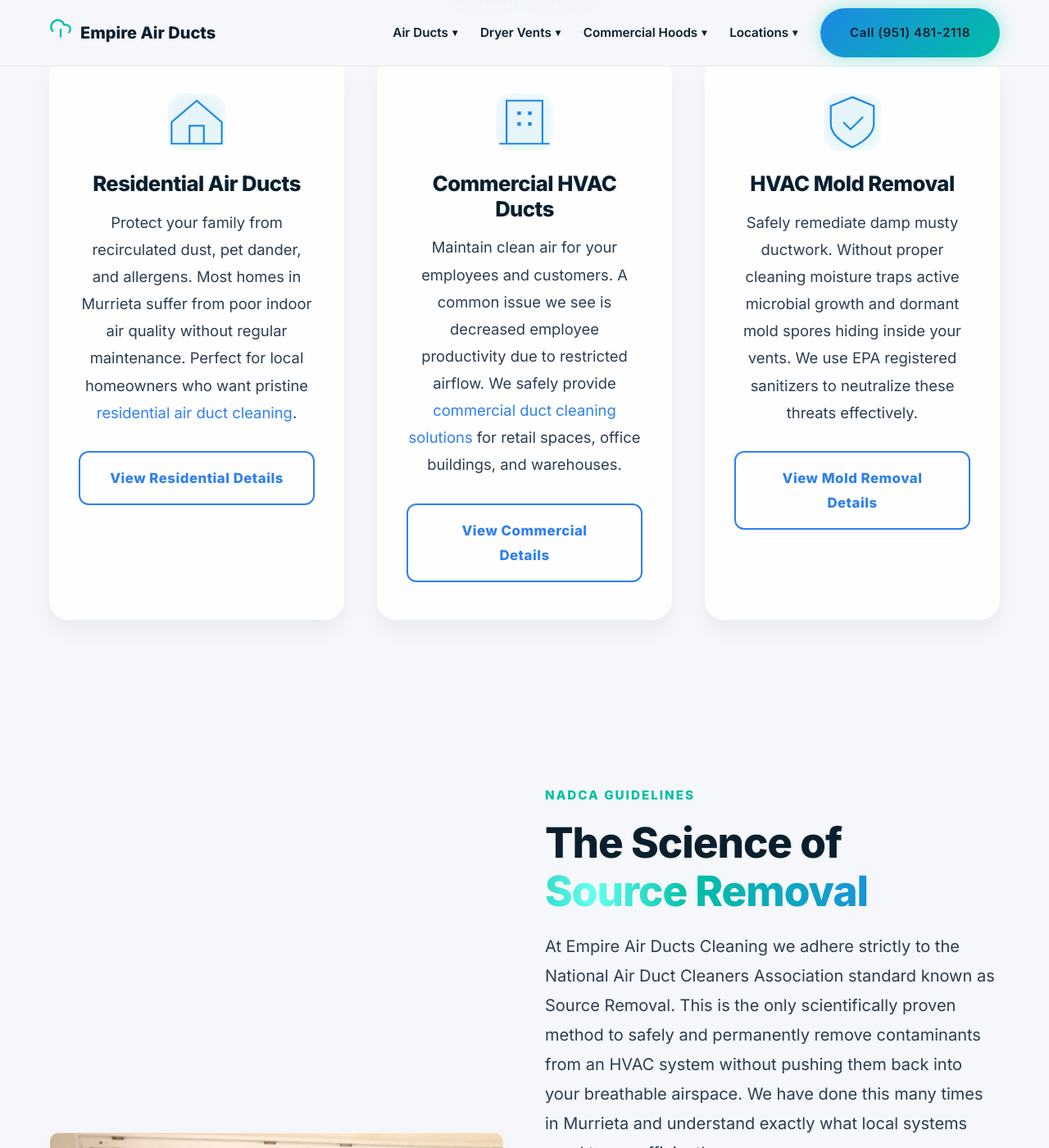
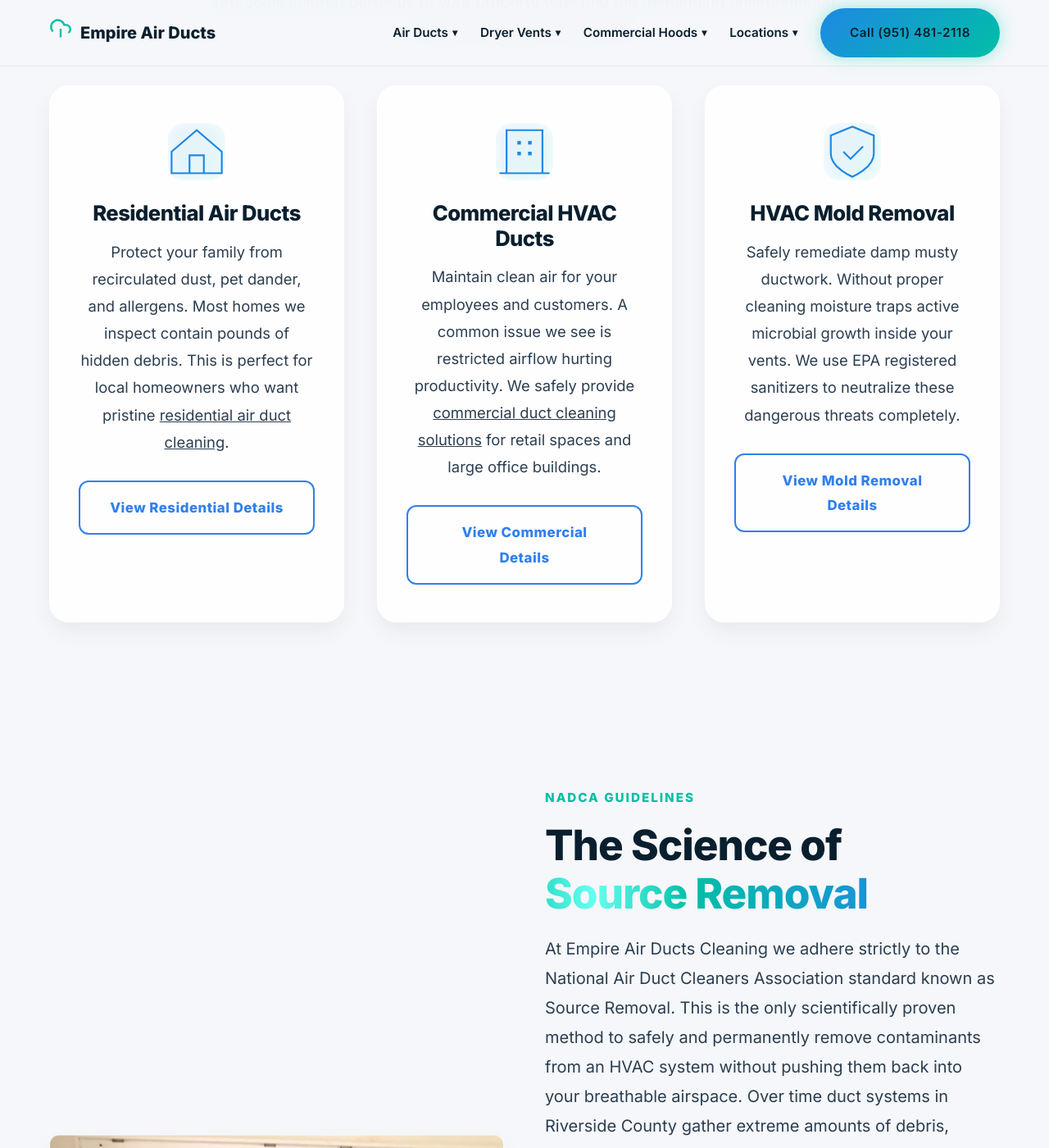
Before and after one commit to YourOnlineSquad/empire-air-ducts-cleaning, a Jekyll site: the page built from air-duct-cleaning/index.html, in a window 1280 px wide and 1400 px high, scrolled down 1480 px. Shown: the whole window at 82% size. Built offline with Jekyll 4.4.1, drawn with Linux system fonts in a browser that asks for light colours; some of the changed text lies outside the part shown.

Commit message:
Update index.html

```diff
--- a/air-duct-cleaning/index.html
+++ b/air-duct-cleaning/index.html
@@ -1,7 +1,7 @@
 ---
 layout: default
 title: Professional Air Duct Cleaning Murrieta CA | Empire Air Ducts Cleaning
-description: Expert residential and commercial air duct cleaning services in Murrieta and Riverside County. Remove dust, allergens, and restore your HVAC efficiency.
+description: Expert air duct cleaning services in Murrieta and Riverside County. We remove heavy dust, wildfire ash, and allergens to restore your home HVAC efficiency.
 faq_schema: >
   <script type="application/ld+json">
   {
@@ -39,6 +39,22 @@
           "@type": "Answer",
           "text": "Because we do not cut corners, a standard extraction for a single family home in Murrieta approximately 1500 to 2500 square feet with one central HVAC system typically takes between two to four hours. Larger commercial properties will naturally require additional time to ensure every branch line is fully cleared."
         }
+      },
+      {
+        "@type": "Question",
+        "name": "How do Santa Ana winds and wildfire ash affect my HVAC system?",
+        "acceptedAnswer": {
+          "@type": "Answer",
+          "text": "The dry heat and high winds in Riverside County blow massive amounts of fine desert dust, pollen, and wildfire ash into the crevices of your home. This debris is quickly pulled into your return vents, clogging the system and severely reducing your indoor air quality until a professional extraction is performed."
+        }
+      },
+      {
+        "@type": "Question",
+        "name": "What are the warning signs that my Murrieta home needs immediate duct cleaning?",
+        "acceptedAnswer": {
+          "@type": "Answer",
+          "text": "The most common indicators include a constant need to dust your furniture, spiking energy bills, unexplained allergy flare ups, and visible dark debris building up around your vent covers. If you notice a stale musty odor when the air conditioner turns on, it is time to schedule a deep extraction."
+        }
       }
     ]
   }
@@ -69,7 +85,7 @@
         <div class="order-2 md-order-1">
             <span class="eyebrow">Advanced Negative Pressure</span>
             <h1 class="hero-title">Professional <span class="gradient-text">Air Duct Cleaning</span> Murrieta CA</h1>
-            <p class="hero-subtitle">Breathe cleaner healthier air with our state of the art negative pressure extraction technology. We eradicate hidden airborne contaminants for homes and businesses across Murrieta and Riverside County California.</p>
+            <p class="hero-subtitle">Breathe cleaner healthier air with our advanced negative pressure extraction technology. Many homeowners in Murrieta notice immediate relief from indoor allergens and airborne dust once we eradicate the hidden contaminants choking their HVAC systems.</p>
             <div class="cta-group">
                 <a href="tel:9514812118" class="btn btn-glow">Get a Free Estimate</a>
                 <a href="#specialized-services" class="btn btn-outline" aria-label="Skip to specialized services section">Choose Your Service</a>
@@ -89,42 +105,42 @@
         <div class="text-center max-w-800 mb-50">
             <span class="eyebrow">Comprehensive Coverage</span>
             <h2 class="section-title">Targeted <span class="gradient-text">Ventilation Solutions</span></h2>
-            <p class="section-subtitle">Every HVAC system is unique. We deploy specialized extraction protocols tailored perfectly to your specific property type and the demanding environmental needs of Southern California.</p>
+            <p class="section-subtitle">Every HVAC system requires a specific approach. We deploy heavy duty extraction protocols tailored perfectly to your property type and the demanding environmental needs of Southern California.</p>
         </div>
 
         <div class="grid-3">
-            <div class="glass-card text-center">
+            <a href="/empire-air-ducts-cleaning/air-duct-cleaning/residential.html" class="glass-card text-center d-block">
                 <div class="card-icon max-w-800" style="margin: 0 auto 25px auto;">
                     <svg class="icon icon-airflow icon-glow" viewBox="0 0 64 64" fill="none" aria-hidden="true">
                         <use href="#icon-home"></use>
                     </svg>
                 </div>
                 <h3 class="mb-20">Residential Air Ducts</h3>
-                <p class="body-copy text-muted mb-30">Protect your family from recirculated dust, pet dander, and allergens. Most homes in Murrieta suffer from poor indoor air quality without regular maintenance. Perfect for local homeowners who want pristine <a href="/empire-air-ducts-cleaning/air-duct-cleaning/residential.html">residential air duct cleaning</a>.</p>
-                <a href="/empire-air-ducts-cleaning/air-duct-cleaning/residential.html" class="btn btn-outline-dark w-100 border-radius-md">View Residential Details</a>
-            </div>
+                <p class="body-copy text-muted mb-30">Protect your family from recirculated dust, pet dander, and allergens. Most homes we inspect contain pounds of hidden debris. This is perfect for local homeowners who want pristine <span style="text-decoration: underline;">residential air duct cleaning</span>.</p>
+                <span class="btn btn-outline-dark w-100 border-radius-md">View Residential Details</span>
+            </a>
 
-            <div class="glass-card text-center">
+            <a href="/empire-air-ducts-cleaning/air-duct-cleaning/commercial.html" class="glass-card text-center d-block">
                 <div class="card-icon max-w-800" style="margin: 0 auto 25px auto;">
                     <svg class="icon icon-fan icon-glow" viewBox="0 0 64 64" fill="none" aria-hidden="true">
                         <use href="#icon-building"></use>
                     </svg>
                 </div>
                 <h3 class="mb-20">Commercial HVAC Ducts</h3>
-                <p class="body-copy text-muted mb-30">Maintain clean air for your employees and customers. A common issue we see is decreased employee productivity due to restricted airflow. We safely provide <a href="/empire-air-ducts-cleaning/air-duct-cleaning/commercial.html">commercial duct cleaning solutions</a> for retail spaces, office buildings, and warehouses.</p>
-                <a href="/empire-air-ducts-cleaning/air-duct-cleaning/commercial.html" class="btn btn-outline-dark w-100 border-radius-md">View Commercial Details</a>
-            </div>
+                <p class="body-copy text-muted mb-30">Maintain clean air for your employees and customers. A common issue we see is restricted airflow hurting productivity. We safely provide <span style="text-decoration: underline;">commercial duct cleaning solutions</span> for retail spaces and large office buildings.</p>
+                <span class="btn btn-outline-dark w-100 border-radius-md">View Commercial Details</span>
+            </a>
 
-            <div class="glass-card text-center">
+            <a href="/empire-air-ducts-cleaning/air-duct-cleaning/mold-removal.html" class="glass-card text-center d-block">
                 <div class="card-icon max-w-800" style="margin: 0 auto 25px auto;">
                     <svg class="icon icon-exhaust icon-glow" viewBox="0 0 64 64" fill="none" aria-hidden="true">
                         <use href="#icon-shield"></use>
                     </svg>
                 </div>
                 <h3 class="mb-20">HVAC Mold Removal</h3>
-                <p class="body-copy text-muted mb-30">Safely remediate damp musty ductwork. Without proper cleaning moisture traps active microbial growth and dormant mold spores hiding inside your vents. We use EPA registered sanitizers to neutralize these threats effectively.</p>
-                <a href="/empire-air-ducts-cleaning/air-duct-cleaning/mold-removal.html" class="btn btn-outline-dark w-100 border-radius-md">View Mold Removal Details</a>
-            </div>
+                <p class="body-copy text-muted mb-30">Safely remediate damp musty ductwork. Without proper cleaning moisture traps active microbial growth inside your vents. We use EPA registered sanitizers to neutralize these dangerous threats completely.</p>
+                <span class="btn btn-outline-dark w-100 border-radius-md">View Mold Removal Details</span>
+            </a>
         </div>
     </div>
 </section>
@@ -137,10 +153,10 @@
         <div class="order-1 md-order-2">
             <span class="eyebrow">NADCA Guidelines</span>
             <h2 class="section-title">The Science of <span class="gradient-text">Source Removal</span></h2>
-            <p class="body-copy-large">At Empire Air Ducts Cleaning we adhere strictly to the National Air Duct Cleaners Association standard known as Source Removal. This is the only scientifically proven method to safely and permanently remove contaminants from an HVAC system without pushing them back into your breathable airspace. We have done this many times in Murrieta and understand exactly what local systems need to run efficiently.</p>
+            <p class="body-copy-large">At Empire Air Ducts Cleaning we adhere strictly to the National Air Duct Cleaners Association standard known as Source Removal. This is the only scientifically proven method to safely and permanently remove contaminants from an HVAC system without pushing them back into your breathable airspace. Over time duct systems in Riverside County gather extreme amounts of debris, making this intense process absolutely necessary.</p>
             <p class="body-copy"><strong>Step 1 System Isolation and Negative Pressure</strong><br>We begin by sealing off your supply and return registers. We then attach a massive commercial grade vacuum unit equipped with hospital grade HEPA filters directly to your main HVAC trunk line. This places the entire system under intense negative pressure creating a powerful one way airflow out of your house.</p>
             <p class="body-copy"><strong>Step 2 Pneumatic Agitation</strong><br>While the system is under this intense suction we introduce specialized pneumatic tools such as compressed air whips and rotary brushes deep into the ductwork. These tools safely but aggressively scrub the interior walls of your flex and rigid metal ducts.</p>
-            <p class="body-copy"><strong>Step 3 Safe Eradication</strong><br>As decades of caked on dust, dead skin cells, construction debris, and pet dander are dislodged by the whips, the negative pressure instantly pulls the hazardous particulate matter out of your home and directly into our contained filtration system. Without proper cleaning this material remains trapped in your home forever.</p>
+            <p class="body-copy"><strong>Step 3 Safe Eradication</strong><br>As decades of caked on dust, dead skin cells, post construction debris, and pet dander are dislodged by the whips, the negative pressure instantly pulls the hazardous particulate matter out of your home. Without proper cleaning this material remains trapped in your home forever, constantly recirculating into the air you breathe.</p>
         </div>
     </div>
 </section>
@@ -150,9 +166,9 @@
         <div class="order-2 md-order-1">
             <span class="eyebrow">Indoor Air Quality</span>
             <h2 class="section-title-light">The Hidden Impact of Poor <span class="gradient-text">Indoor Air Quality</span></h2>
-            <p class="body-copy-large text-light-muted">Your ductwork acts as the lungs of your property. Over time duct systems in this area gather severe buildup due to the Santa Ana winds, prolonged dry heat, and seasonal wildfires. These factors create an environment where fine particulate matter constantly infiltrates your home.</p>
-            <p class="body-copy text-light-muted"><strong>The Health Toll</strong><br>When microscopic allergens, volatile organic compounds, and mold spores settle in your dark temperature controlled ducts they multiply. Every time your blower motor turns on these irritants are aerosolized triggering asthma attacks, unseasonal allergies, and chronic respiratory fatigue in your family or employees.</p>
-            <p class="body-copy text-light-muted"><strong>The Financial Toll</strong><br>The danger is not just to your lungs it is to your wallet. Many business owners do not realize how much money is lost to dirty systems. A common issue we see is a thin layer of dust coating the evaporator coil and blower motor. This forces your HVAC unit to work up to thirty percent harder to maintain climate control. By clearing these blockages professional <a href="/empire-air-ducts-cleaning/air-duct-cleaning/index.html">air duct cleaning in Murrieta</a> restores critical airflow and lowers your monthly cooling costs significantly.</p>
+            <p class="body-copy-large text-light-muted">Your ductwork acts as the lungs of your property. A common issue we see in this area is severe debris buildup due to the Santa Ana winds, prolonged dry heat, and seasonal wildfires. These factors create an environment where fine particulate matter constantly infiltrates local homes.</p>
+            <p class="body-copy text-light-muted"><strong>The Health Toll</strong><br>When microscopic allergens, volatile organic compounds, and mold spores settle in your dark temperature controlled ducts they multiply rapidly. Every time your blower motor turns on these irritants are aerosolized triggering asthma attacks, unseasonal allergies, and chronic respiratory fatigue. Most homes we inspect contain pounds of hidden pet dander and dust mites.</p>
+            <p class="body-copy text-light-muted"><strong>The Financial Toll</strong><br>The danger is not just to your lungs it is to your wallet. Even a thin layer of dust coating your evaporator coil forces your HVAC unit to work much harder to maintain climate control. This causes massive energy waste and leads directly to premature equipment failure. By clearing these blockages our professional <a href="/empire-air-ducts-cleaning/air-duct-cleaning/index.html">air duct cleaning in Murrieta</a> restores critical airflow and lowers your monthly cooling costs significantly.</p>
         </div>
         <div class="order-1 md-order-2">
              <img src="/empire-air-ducts-cleaning/assets/images/Vent/air-duct-vacuum-cleaning-floor.webp" alt="Clean healthy living room environment free of airborne dust and allergens after professional duct extraction" class="float-img-delayed border-radius-md w-100">
@@ -167,30 +183,45 @@
         <p class="section-subtitle">We provide specialized extraction care for every aspect of your residential or commercial property in Riverside County.</p>
     </div>
     <div class="container grid-4">
-        <div class="glass-card text-center">
+        <a href="/empire-air-ducts-cleaning/air-duct-cleaning/index.html" class="glass-card text-center d-block">
             <h3 class="mb-10">Air Duct Cleaning</h3>
             <p class="body-copy text-muted mb-20">Comprehensive extraction solutions for improved indoor air quality across Riverside County.</p>
-            <a href="/empire-air-ducts-cleaning/air-duct-cleaning/index.html" class="btn btn-outline-dark w-100">View Services</a>
-        </div>
-        <div class="glass-card text-center">
+            <span class="btn btn-outline-dark w-100 border-radius-md">View Services</span>
+        </a>
+        <a href="/empire-air-ducts-cleaning/air-duct-cleaning/residential.html" class="glass-card text-center d-block">
             <h3 class="mb-10">Residential Care</h3>
             <p class="body-copy text-muted mb-20">Protect your family from recirculated dust and airborne allergens hiding in your home.</p>
-            <a href="/empire-air-ducts-cleaning/air-duct-cleaning/residential.html" class="btn btn-outline-dark w-100">View Residential</a>
-        </div>
-        <div class="glass-card text-center">
+            <span class="btn btn-outline-dark w-100 border-radius-md">View Residential</span>
+        </a>
+        <a href="/empire-air-ducts-cleaning/dryer-vent-cleaning/index.html" class="glass-card text-center d-block">
             <h3 class="mb-10">Dryer Vent Clearing</h3>
-            <p class="body-copy text-muted mb-20">Prevent devastating house fires and restore your appliance airflow instantly with expert <a href="/empire-air-ducts-cleaning/dryer-vent-cleaning/index.html">dryer vent cleaning services</a>.</p>
-            <a href="/empire-air-ducts-cleaning/dryer-vent-cleaning/index.html" class="btn btn-outline-dark w-100">View Dryer Vents</a>
-        </div>
-        <div class="glass-card text-center">
+            <p class="body-copy text-muted mb-20">Prevent devastating house fires and restore your appliance airflow instantly with expert care.</p>
+            <span class="btn btn-outline-dark w-100 border-radius-md">View Dryer Vents</span>
+        </a>
+        <a href="/empire-air-ducts-cleaning/commercial-hood-cleaning/index.html" class="glass-card text-center d-block">
             <h3 class="mb-10">Commercial Hoods</h3>
             <p class="body-copy text-muted mb-20">Strict fire code compliance and bare metal grease removal for local restaurants and kitchens.</p>
-            <a href="/empire-air-ducts-cleaning/commercial-hood-cleaning/index.html" class="btn btn-outline-dark w-100">View Commercial Hoods</a>
+            <span class="btn btn-outline-dark w-100 border-radius-md">View Commercial Hoods</span>
+        </a>
+    </div>
+</section>
+
+<section class="section">
+    <div class="container grid-2">
+        <div class="order-2 md-order-1">
+            <img src="/empire-air-ducts-cleaning/assets/images/Vent/dirty-air-vent-cover-dust.webp" alt="Dirty air vent cover covered in heavy dust demonstrating the need for professional duct cleaning in Murrieta" class="float-img border-radius-md">
+        </div>
+        <div class="order-1 md-order-2">
+            <span class="eyebrow">Local Authority</span>
+            <h2 class="section-title">Why Local Homes in Murrieta Need <span class="gradient-text">Routine Air Duct Cleaning</span></h2>
+            <p class="body-copy-large">Many homeowners in Murrieta notice a constant layer of dust settling on their furniture mere days after a deep clean. This is not a housekeeping failure it is a ventilation failure. Properties in this area are constantly bombarded by fine desert dust and regional allergens.</p>
+            <p class="body-copy">Once that debris enters your return vents it creates a thick restrictive blanket inside your ductwork. Without proper cleaning this restrictive layer forces your furnace and air conditioning systems to run longer cycles just to push air into your living room. We solve this exact problem every single day to save our customers money and improve their health.</p>
+            <p class="body-copy">Beyond standard ductwork we also specialize in <a href="/empire-air-ducts-cleaning/commercial-hood-cleaning/index.html">commercial duct cleaning solutions</a> for local businesses and comprehensive appliance maintenance. For instance many residents ignore their laundry exhaust lines until it is too late, which is why we also provide rapid <a href="/empire-air-ducts-cleaning/dryer-vent-cleaning/index.html">dryer vent cleaning services</a> to eliminate hidden fire hazards across the community.</p>
         </div>
     </div>
 </section>
 
-<section class="section">
+<section class="section bg-light">
     <div class="container">
         <div class="text-center max-w-800 mb-50">
             <span class="eyebrow">Knowledge Base</span>
@@ -201,19 +232,27 @@
         <div class="max-w-900 mx-auto">
             <details>
                 <summary>Will the negative air pressure vacuum damage my flexible ductwork?</summary>
-                <p class="body-copy">No. Our advanced extraction equipment is meticulously calibrated to safely handle all types of residential and commercial ventilation in Murrieta. We have done this many times in Murrieta and whether you have modern flexible ducting, traditional rigid sheet metal, or older fiberglass duct board, our pneumatic whips are designed to be gentle on the duct walls while remaining highly effective at dislodging built up debris.</p>
+                <p class="body-copy">No. Our equipment is specifically calibrated to safely handle all types of residential and commercial ventilation in Murrieta, including standard flexible ducting, rigid sheet metal, and fiberglass duct board. Our pneumatic whips are gentle on the duct walls while remaining highly effective at dislodging debris.</p>
             </details>
             <details>
                 <summary>Why should I avoid hiring a budget carpet cleaner to clean my air ducts?</summary>
-                <p class="body-copy">Many budget companies utilize standard shop vacuums that lack the raw cubic feet per minute required to place an entire home HVAC system under true negative pressure. Without this pressure and commercial HEPA filtration these budget services often just agitate the dust and blow it directly out of your vents and into your living space making your indoor air quality significantly worse than before.</p>
+                <p class="body-copy">Many budget companies use standard shop vacuums that lack the cubic feet per minute required to place your entire system under true negative pressure. Without proper negative pressure and commercial HEPA filtration, they often just agitate the dust and blow it directly back into your living space.</p>
             </details>
             <details>
                 <summary>What is HVAC sanitization and do I actually need it?</summary>
-                <p class="body-copy">HVAC sanitization is an optional add on that involves fogging an EPA registered botanical antimicrobial solution throughout your freshly cleaned ductwork. We highly recommend this service if your system has previously suffered from roof leaks or moisture issues, has a lingering musty odor, or if you are moving into a previously occupied home and want to permanently neutralize existing biological contaminants left by previous owners or pets.</p>
+                <p class="body-copy">HVAC sanitization involves fogging an EPA registered botanical antimicrobial solution through your freshly cleaned ductwork. We highly recommend it if your system has suffered from moisture issues, has a lingering musty odor, or if you are moving into a previously occupied home in Riverside County and want to neutralize existing biological contaminants.</p>
             </details>
             <details>
                 <summary>How long does a comprehensive extraction take?</summary>
-                <p class="body-copy">Because we do not cut corners a standard extraction for a single family home in Murrieta approximately 1500 to 2500 square feet with one central HVAC system typically takes between two to four hours. Larger commercial properties or multi story homes with dual HVAC units will naturally require additional time to ensure every branch line is fully cleared to our strict standards.</p>
+                <p class="body-copy">Because we do not cut corners, a standard extraction for a single family home in Murrieta approximately 1500 to 2500 square feet with one central HVAC system typically takes between two to four hours. Larger commercial properties will naturally require additional time to ensure every branch line is fully cleared.</p>
+            </details>
+            <details>
+                <summary>How do Santa Ana winds and wildfire ash affect my HVAC system?</summary>
+                <p class="body-copy">The dry heat and high winds in Riverside County blow massive amounts of fine desert dust, pollen, and wildfire ash into the crevices of your home. This debris is quickly pulled into your return vents, clogging the system and severely reducing your indoor air quality until a professional extraction is performed.</p>
+            </details>
+            <details>
+                <summary>What are the warning signs that my Murrieta home needs immediate duct cleaning?</summary>
+                <p class="body-copy">The most common indicators include a constant need to dust your furniture, spiking energy bills, unexplained allergy flare ups, and visible dark debris building up around your vent covers. If you notice a stale musty odor when the air conditioner turns on, it is time to schedule a deep extraction.</p>
             </details>
         </div>
     </div>
@@ -221,8 +260,8 @@
 
 <section class="section section-dark text-center">
     <div class="container max-w-800">
-        <h2 class="section-title-light mb-20">Ready to Book Your <span class="gradient-text">Deep Extraction?</span></h2>
-        <p class="body-copy-large text-light-muted mb-40">Contact Empire Air Ducts Cleaning today for a fast transparent quote tailored to your specific HVAC architecture in Riverside County.</p>
+        <h2 class="section-title-light mb-20">Ready to Restore Your <span class="gradient-text">Indoor Air Quality?</span></h2>
+        <p class="body-copy-large text-light-muted mb-40">Contact our trusted local team today for a fast transparent quote tailored to your specific Murrieta property.</p>
         <div class="cta-group-center">
             <a href="tel:9514812118" class="btn btn-glow">Call (951) 481-2118</a>
         </div>
```
